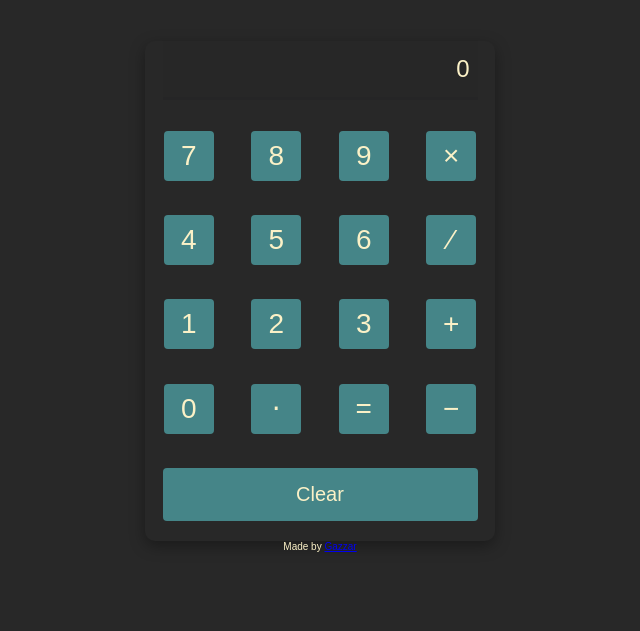
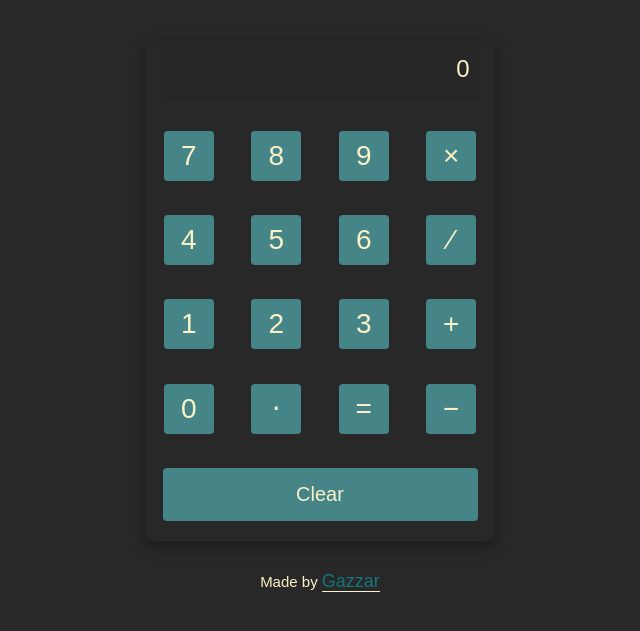
Before and after one commit to fathyElgazzar/calculator, a plain HTML site: page index.html in a window 1280 px wide. Shown: the part 159-790 px from the top of the page, without its empty margins (320-960 px from the left). Drawn offline with Linux system fonts and the light colour scheme.

Commit message:
style: Style author link

```diff
--- a/style.css
+++ b/style.css
@@ -96,3 +96,24 @@ body {
 .btn-clear:hover {
   background-color: #14777c;
 }
+
+/* Author  */
+.author {
+  font-size: 1.5rem;
+  margin-top: 3rem;
+  text-align: center;
+}
+.author_link:link,
+.author_link:visited {
+  font-size: 1.8rem;
+  text-decoration: none;
+  color: #14777c;
+  transition: all 0.1s;
+  border-bottom: 1px solid #fbf1c7;
+}
+
+.author_link:hover,
+.author_link:active {
+  font-size: 1.8rem;
+  color: #458588;
+}
```
